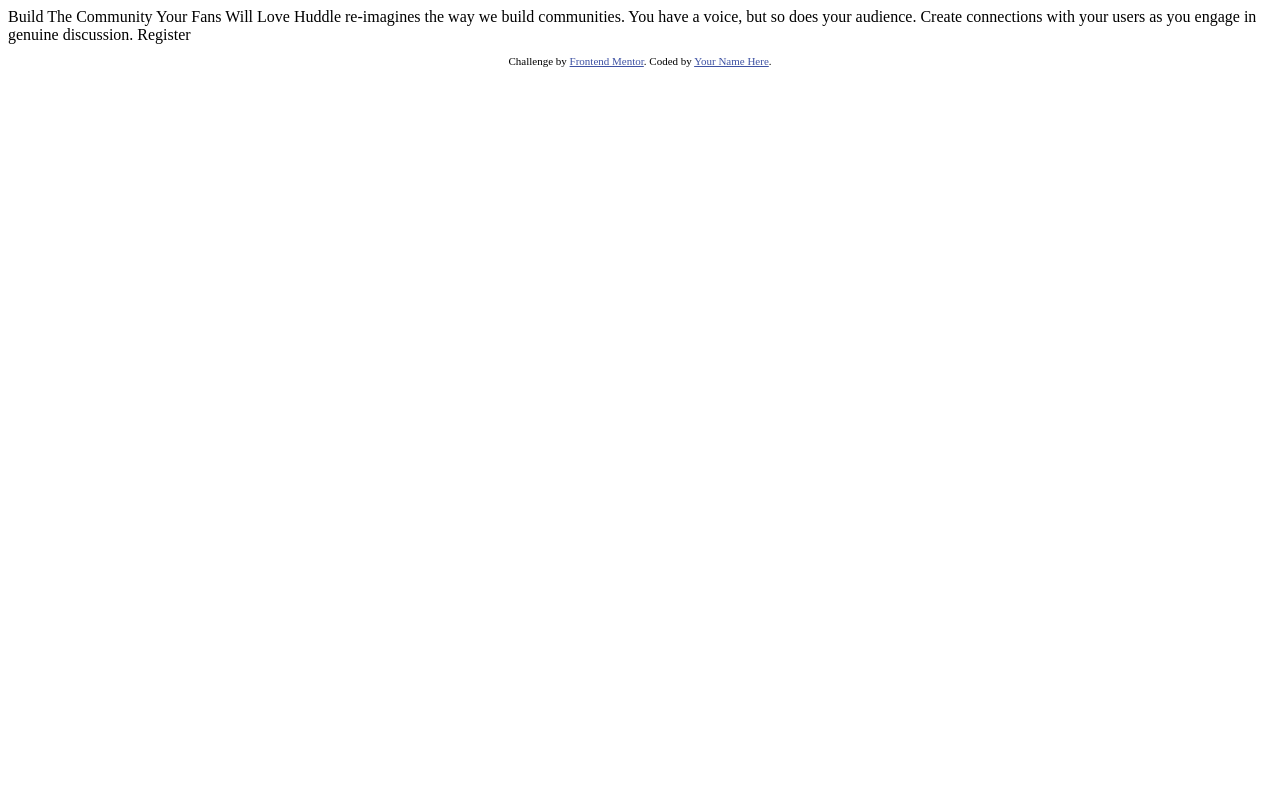
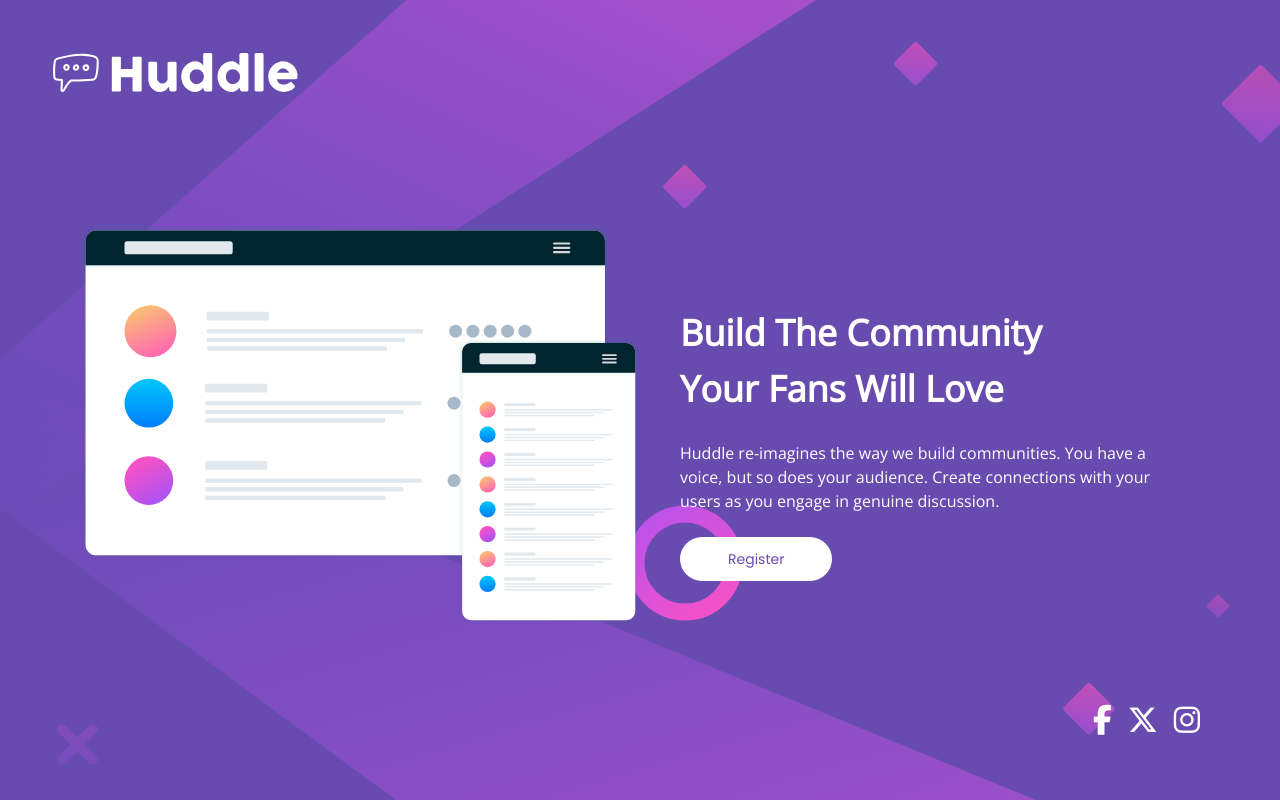
Before and after one commit to raphaeleliass/huddle-landing-page-with-single-introductory-section, a website: page index.html in a window 1280 px wide. Drawn offline with nearby package versions, Linux system fonts and the light colour scheme.

Commit message:
feat: added  the huddle landing page project

```diff
--- a/index.html
+++ b/index.html
@@ -1,33 +1,57 @@
 <!DOCTYPE html>
 <html lang="en">
+
 <head>
   <meta charset="UTF-8">
-  <meta name="viewport" content="width=device-width, initial-scale=1.0"> <!-- displays site properly based on user's device -->
+  <meta name="viewport" content="width=device-width, initial-scale=1.0">
 
-  <link rel="icon" type="image/png" sizes="32x32" href="./images/favicon-32x32.png">
+  <!-- CSS Files -->
+  <link rel="stylesheet" href="src/styles/output.css">
 
-  <title>Frontend Mentor | Huddle landing page with single introductory section</title>
+  <!-- Google Fonts -->
+  <!-- Poppins -->
+  <link rel="preconnect" href="https://fonts.googleapis.com">
+  <link rel="preconnect" href="https://fonts.gstatic.com" crossorigin>
+  <link href="https://fonts.googleapis.com/css2?family=Poppins:wght@400;600&display=swap" rel="stylesheet">
 
-  <!-- Feel free to remove these styles or customise in your own stylesheet 👍 -->
-  <style>
-    .attribution { font-size: 11px; text-align: center; }
-    .attribution a { color: hsl(228, 45%, 44%); }
-  </style>
+  <!-- Open Sans -->
+  <link rel="preconnect" href="https://fonts.googleapis.com">
+  <link rel="preconnect" href="https://fonts.gstatic.com" crossorigin>
+  <link
+    href="https://fonts.googleapis.com/css2?family=Open+Sans:ital,wdth@0,75..100;1,75..100&family=Poppins:wght@400;600&display=swap"
+    rel="stylesheet">
+
+    <!-- Favicon -->
+    <link rel="shortcut icon" href="src/images/favicon-32x32.png" type="image/x-icon">
+
+    <script src="https://kit.fontawesome.com/6fb6d8f39e.js" crossorigin="anonymous"></script>
+
 </head>
+
 <body>
+  <header>
+    <div class="md:p-10 ">
+      <img class="py-8 pl-8 pr-60 md:p-0" src="src/images/logo.svg" alt="">
+    </div>
+  </header>
 
-  Build The Community Your Fans Will Love
+  <div class="flex md:flex-row flex-col md:p-20 p-10">
+    <div class="md:w-1/2"><img src="src/images/illustration-mockups.svg" alt="" srcset=""></div>
+    <div class="md:w-1/2 mt-12 md:p-10">
+      <h1 class="text-white text-2xl md:text-4xl text-center md:text-left font-Poppins600">Build The Community</h1>
+      <h2 class="text-white text-2xl md:text-4xl text-center md:text-left font-Poppins600 mt-4">Your Fans Will Love</h2>
+      <p class="text-white text-center md:text-left mt-8">
+        Huddle re-imagines the way we build communities. You have a voice, but so does your audience.
+        Create connections with your users as you engage in genuine discussion.
+      </p>
+      <div class="flex justify-center md:justify-start"><button class="bg-white hover:bg-primarySoftMagenta text-primaryViolet hover:text-white font-Poppins font-Poppins400 text-sm md:px-12 md:py-3 py-3 px-20  mt-6  rounded-full transition-all ">Register</button></div>
+    </div>
+  </div>
+    <div class="flex justify-center md:justify-end content-center md:mr-20 gap-4 ">
+      <a href="#"><i class="social-links fa-brands fa-facebook-f"></i></a>
+      <a href="#"><i class="social-links fa-brands fa-x-twitter"></i></a>
+      <a href="#"><i class="social-links fa-brands fa-instagram"></i></a>
+    </div>
+</body>
 
-  Huddle re-imagines the way we build communities. You have a voice, but so does your audience.
-  Create connections with your users as you engage in genuine discussion.
-
-  Register
-
-  <footer>
-    <p class="attribution">
-      Challenge by <a href="https://www.frontendmentor.io?ref=challenge" target="_blank">Frontend Mentor</a>.
-      Coded by <a href="#">Your Name Here</a>.
-    </p>
-  </footer>
-</body>
 </html>
--- /dev/null
+++ b/src/styles/input.css
@@ -0,0 +1,11 @@
+@tailwind base;
+@tailwind components;
+@tailwind utilities;
+
+body {
+    @apply font-OpenSans font-OpenSans400 md:bg-desktop bg-mobile bg-top bg-no-repeat w-full md:bg-center md:bg-cover bg-primaryViolet  h-screen
+}
+
+.social-links {
+    @apply text-white hover:text-primarySoftMagenta transition-all text-3xl rounded-full
+}
--- /dev/null
+++ b/tailwind.config.js
@@ -0,0 +1,26 @@
+/** @type {import('tailwindcss').Config} */
+module.exports = {
+  content: ['./**/*.{html,js}'],
+  theme: {
+    extend: {
+      colors: {
+        primaryViolet: 'hsl(257, 40%, 49%)',
+        primarySoftMagenta: 'hsl(300, 69%, 71%)',
+      },
+      fontFamily: {
+        Poppins: ['Poppins', 'sans-serif'],
+        OpenSans: ['Open Sans', 'sans-serif'],
+      },
+      fontWeight: {
+        Poppins400: '400',
+        Poppins600: '600',
+        OpenSans400: '400',
+      },
+      backgroundImage: {
+        desktop: "url('/src/images/bg-desktop.svg')",
+        mobile: "url('/src/images/bg-mobile.svg')",
+      },
+    },
+  },
+  plugins: [],
+}
```
Also changed, not shown: package.json (added, +12 -0 lines), README-template.md (deleted), README.md, design/active-states.jpg (deleted), design/desktop-design.jpg (deleted), design/desktop-preview.jpg (deleted), design/mobile-design.jpg (deleted), src/design/desktop-preview.png (added), src/design/mobile-preview.png (added), src/images/bg-desktop.svg (renamed from images/bg-desktop.svg), src/images/bg-mobile.svg (renamed from images/bg-mobile.svg), src/images/favicon-32x32.png (renamed from images/favicon-32x32.png), src/images/illustration-mockups.svg (renamed from images/illustration-mockups.svg), src/images/logo.svg (renamed from images/logo.svg), 1 more files.
